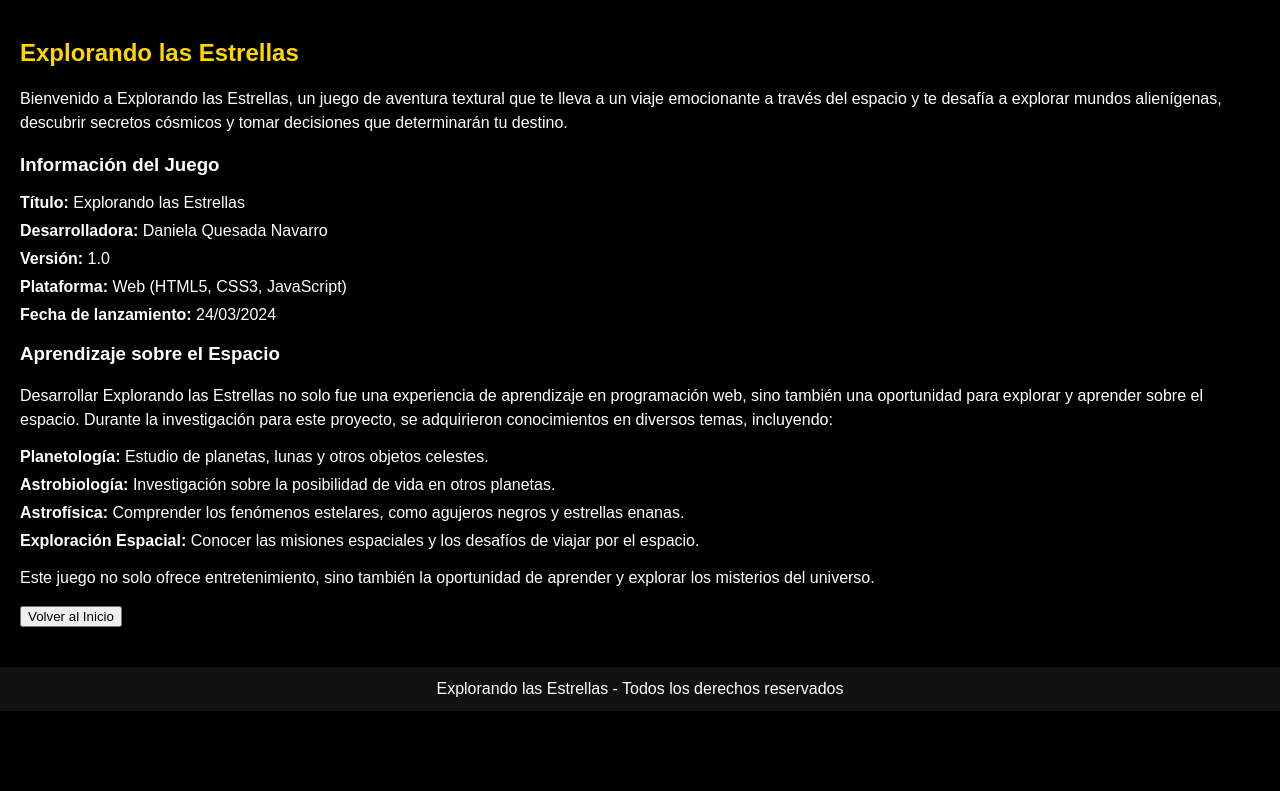
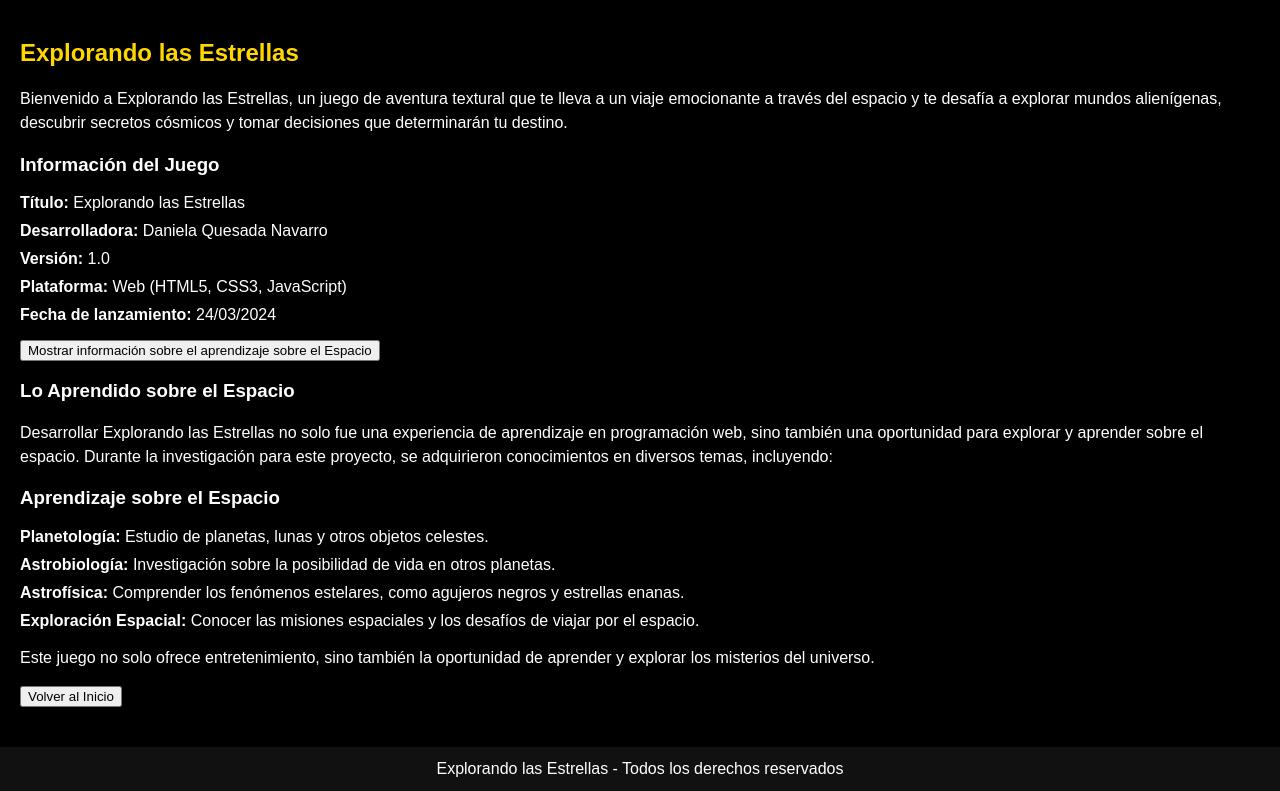
Before and after one commit to quesadani/TEC-DAAW-2024S1-Proyecto1--Daniela-.github.io-, a plain HTML site: page about.html in a window 1280 px wide. Shown: the part 78-869 px from the top of the page. Before the commit the page ends 800 px from the top, so only its background shows below. Drawn offline with Linux system fonts and the light colour scheme.

Commit message:
commit
correcciones javascript

```diff
--- a/about.html
+++ b/about.html
@@ -22,15 +22,19 @@
                 <li><strong>Plataforma:</strong> Web (HTML5, CSS3, JavaScript)</li>
                 <li><strong>Fecha de lanzamiento:</strong>  24/03/2024 </li>
             </ul>
-            <h3>Aprendizaje sobre el Espacio</h3>
-            <p>Desarrollar Explorando las Estrellas no solo fue una experiencia de aprendizaje en programación web, sino también una oportunidad para explorar y aprender sobre el espacio. Durante la investigación para este proyecto, se adquirieron conocimientos en diversos temas, incluyendo:</p>
+            <button id="mostrar-espacio" onclick="mostrarEspacioInfo()">Mostrar información sobre el aprendizaje sobre el Espacio</button>
+            <div id="espacio-info">
+                <h3>Lo Aprendido sobre el Espacio</h3>
+                <p>Desarrollar Explorando las Estrellas no solo fue una experiencia de aprendizaje en programación web, sino también una oportunidad para explorar y aprender sobre el espacio. Durante la investigación para este proyecto, se adquirieron conocimientos en diversos temas, incluyendo:</p>
             <ul>
+                <h3>Aprendizaje sobre el Espacio</h3>
                 <li><strong>Planetología:</strong> Estudio de planetas, lunas y otros objetos celestes.</li>
                 <li><strong>Astrobiología:</strong> Investigación sobre la posibilidad de vida en otros planetas.</li>
                 <li><strong>Astrofísica:</strong> Comprender los fenómenos estelares, como agujeros negros y estrellas enanas.</li>
                 <li><strong>Exploración Espacial:</strong> Conocer las misiones espaciales y los desafíos de viajar por el espacio.</li>
             </ul>
             <p>Este juego no solo ofrece entretenimiento, sino también la oportunidad de aprender y explorar los misterios del universo.</p>
+            </div>
             <button onclick="location.href='index.html'">Volver al Inicio</button>
         </section>
     </main>
```
